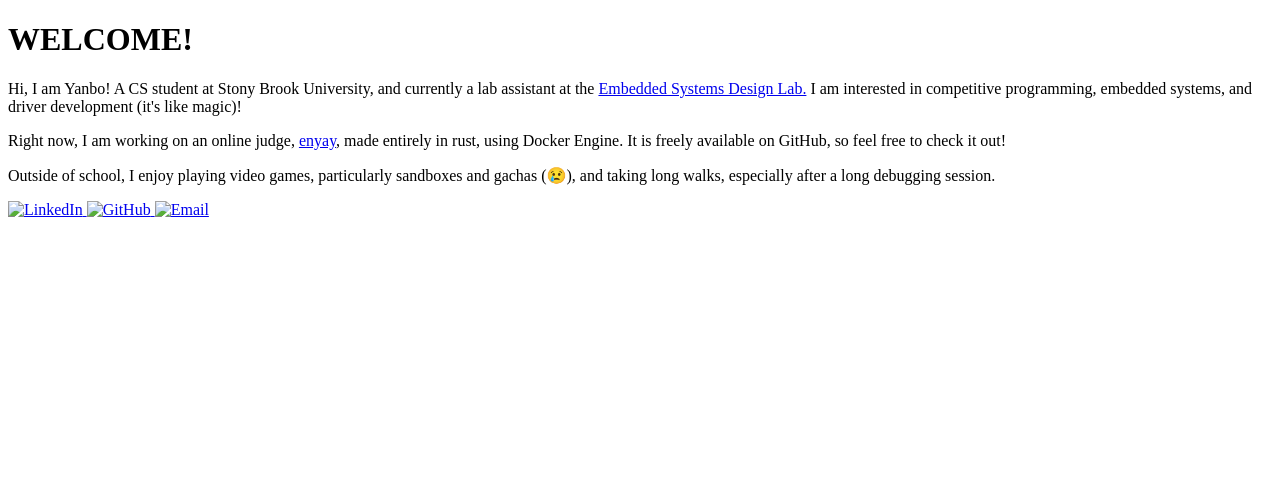
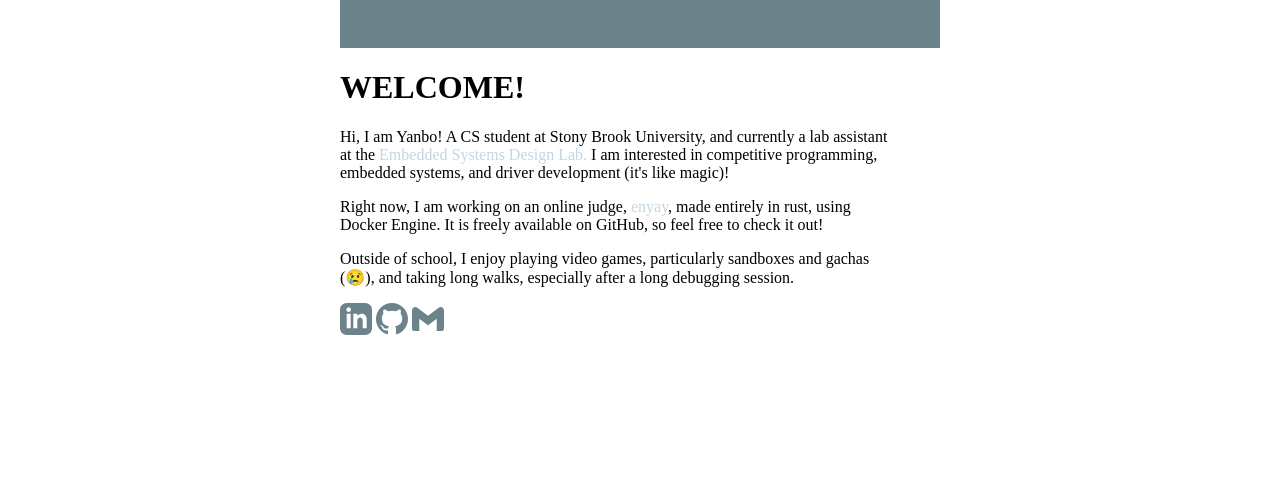
Before and after one commit to Yanboww/yanboww.github.io, a plain HTML site: page index.html in a window 1280 px wide. Drawn offline with Linux system fonts and the light colour scheme.

Commit message:
decided on color

```diff
--- a/index.html
+++ b/index.html
@@ -3,6 +3,7 @@
 <head>
     <meta charset="UTF-8">
     <meta name="viewport" content="width=device-width, initial-scale=1.0">
+    <link rel="icon" href="/assets/favicon.ico">
     <link rel="stylesheet" href="style.css">
     <title>yanbo's website</title>
 </head>
@@ -28,14 +29,20 @@
             </p>
 
             <div class="contact-panel">
-                <a href="https://www.linkedin.com/in/yanbo-wang-297aa0345/">
-                    <img src="/assets/" alt="LinkedIn">
+                <a href="https://www.linkedin.com/in/yanbo-wang-297aa0345/" aria-label="LinkedIn">
+                   <svg class="icon" viewBox="0 0 24 24">
+                        <path d="M19 0h-14c-2.761 0-5 2.239-5 5v14c0 2.761 2.239 5 5 5h14c2.762 0 5-2.239 5-5v-14c0-2.761-2.238-5-5-5zm-11 19h-3v-11h3v11zm-1.5-12.268c-.966 0-1.75-.79-1.75-1.764s.784-1.764 1.75-1.764 1.75.79 1.75 1.764-.783 1.764-1.75 1.764zm13.5 12.268h-3v-5.604c0-3.368-4-3.113-4 0v5.604h-3v-11h3v1.765c1.396-2.586 7-2.777 7 2.476v6.759z"></path>
+                   </svg>
                 </a>
-                <a href="https://github.com/Yanboww">
-                    <img src="/assets/" alt="GitHub">
+                <a href="https://github.com/Yanboww" aria-label="GitHub">
+                    <svg class="icon" viewBox="0 0 16 16">
+                        <path d="M8 0C3.58 0 0 3.58 0 8C0 11.54 2.29 14.53 5.47 15.59C5.87 15.66 6.02 15.42 6.02 15.21C6.02 15.02 6.01 14.39 6.01 13.72C4 14.09 3.48 13.23 3.32 12.78C3.23 12.55 2.84 11.84 2.5 11.65C2.22 11.5 1.82 11.13 2.49 11.12C3.12 11.11 3.57 11.7 3.72 11.94C4.44 13.15 5.59 12.81 6.05 12.6C6.12 12.08 6.33 11.73 6.56 11.53C4.78 11.33 2.92 10.64 2.92 7.58C2.92 6.71 3.23 5.99 3.74 5.43C3.66 5.23 3.38 4.41 3.82 3.31C3.82 3.31 4.49 3.1 6.02 4.13C6.66 3.95 7.34 3.86 8.02 3.86C8.7 3.86 9.38 3.95 10.02 4.13C11.55 3.09 12.22 3.31 12.22 3.31C12.66 4.41 12.38 5.23 12.3 5.43C12.81 5.99 13.12 6.7 13.12 7.58C13.12 10.65 11.25 11.33 9.47 11.53C9.76 11.78 10.01 12.26 10.01 13.01C10.01 14.08 10 14.94 10 15.21C10 15.42 10.15 15.67 10.55 15.59C13.71 14.53 16 11.53 16 8C16 3.58 12.42 0 8 0Z"></path>
+                    </svg>
                 </a>
                 <a href="mailto:yanbo.wang.1@stonybrook.edu">
-                    <img src="/assets/" alt="Email">
+                    <svg class="icon" viewBox="0 0 24 24">
+                        <path d="M24 5.457v13.909c0 .904-.732 1.636-1.636 1.636h-3.819V11.73L12 16.64l-6.545-4.91v9.273H1.636A1.636 1.636 0 0 1 0 19.366V5.457c0-2.023 2.309-3.178 3.927-1.964L5.455 4.64 12 9.548l6.545-4.91 1.528-1.145C21.69 2.28 24 3.434 24 5.457z"></path>
+                    </svg>
                 </a>
             </div>
         </div>
--- a/style.css
+++ b/style.css
@@ -0,0 +1,38 @@
+:root{
+    --accent: #6c8389;
+    --accent-light: #c4d6e0;
+}
+
+body{
+    margin: 0;
+}
+
+.menu-panel{
+    background-color: var(--accent);
+    width: 100%;
+    min-height: 48px;
+}
+
+.page{
+    min-width: 600px;
+    max-width: 900px;
+    min-height: 500px;
+    overflow-x: auto;
+    overflow-y: auto;
+    justify-self: center;
+}
+
+.page p{
+    max-width: 70ch;
+}
+
+.icon{
+    width: 32px;
+    height: 32px;
+    fill: var(--accent);
+}
+
+a{
+    text-decoration: none;
+    color: var(--accent-light);
+}
```
Also changed, not shown: assets/favicon.ico (added), assets/github.svg (added), assets/gmail.svg (added), assets/linkedin.svg (added).
